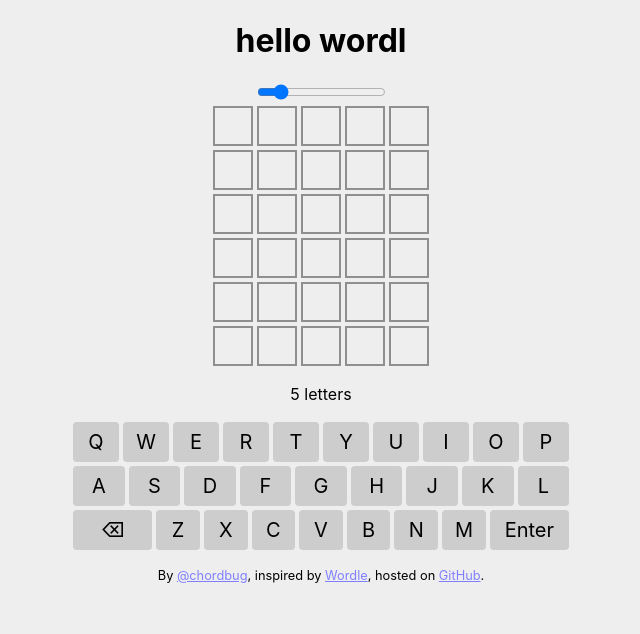
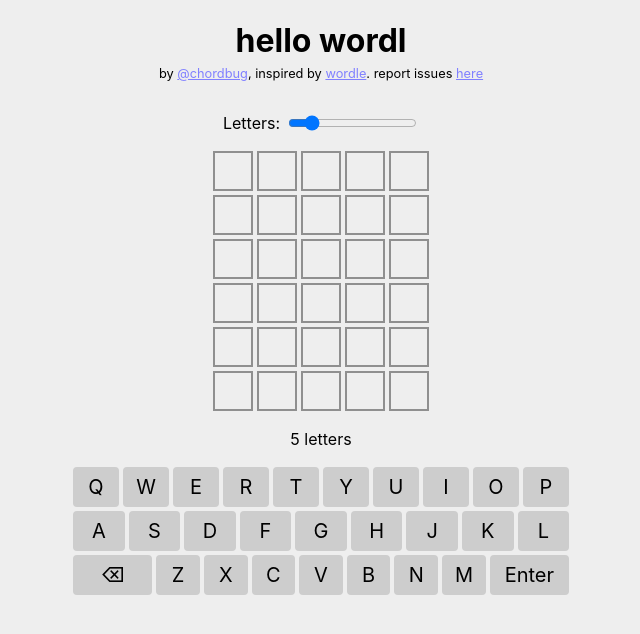
Before and after one commit to lynn/hello, a React (Create React App) app: page / in a window 1280 px wide. Shown: the top 634 px of the page, without its empty margins (319-959 px from the left). Built offline with nearby package versions, Linux system fonts and the light colour scheme.

Commit message:
Move footer to top (wait, what?)

```diff
--- a/src/App.css
+++ b/src/App.css
@@ -94,7 +94,7 @@
   color: white;
 }
 
-@media(prefers-color-scheme: dark) {
+@media (prefers-color-scheme: dark) {
   body {
     background-color: #404040;
     color: #e0e0e0;
@@ -125,7 +125,8 @@
   }
 }
 
-a, a:visited {
+a,
+a:visited {
   color: #8080ff;
 }
 
@@ -133,7 +134,18 @@
   color: #cc77ff;
 }
 
+.App-option {
+  display: flex;
+  align-items: center;
+  justify-content: center;
+  margin-bottom: 1rem;
+}
+
+.App-option input {
+  margin-left: 0.5rem;
+}
+
 .App-footer {
-  margin-top: 1rem;
+  margin: -1rem 0 2rem 0;
   font-size: 80%;
 }
--- a/src/App.tsx
+++ b/src/App.tsx
@@ -23,10 +23,18 @@
   return (
     <>
       <h1>hello wordl</h1>
+      <footer className="App-footer">
+        by <a href="https://twitter.com/chordbug">@chordbug</a>, inspired by{" "}
+        <a href="https://www.powerlanguage.co.uk/wordle/">wordle</a>. report
+        issues <a href="https://github.com/lynn/hello-wordl">here</a>
+      </footer>
+      <div className="App-option">
+        <label htmlFor="wordLength">Letters:</label>
         <input
           type="range"
           min="4"
           max="11"
+          id="wordLength"
           value={wordLength}
           onChange={(e) => {
             const length = Number(e.target.value);
@@ -34,6 +42,7 @@
             setWordLength(length);
           }}
         ></input>
+      </div>
       <div className="App">
         <Game
           key={target}
@@ -45,11 +54,6 @@
           }}
         />
       </div>
-      <footer className="App-footer">
-        By <a href="https://twitter.com/chordbug">@chordbug</a>, inspired by{" "}
-        <a href="https://www.powerlanguage.co.uk/wordle/">Wordle</a>,
-        hosted on <a href="https://github.com/lynn/hello-wordl">GitHub</a>.
-      </footer>
     </>
   );
 }
```
Lines whose indentation alone changed are shown as unchanged.
